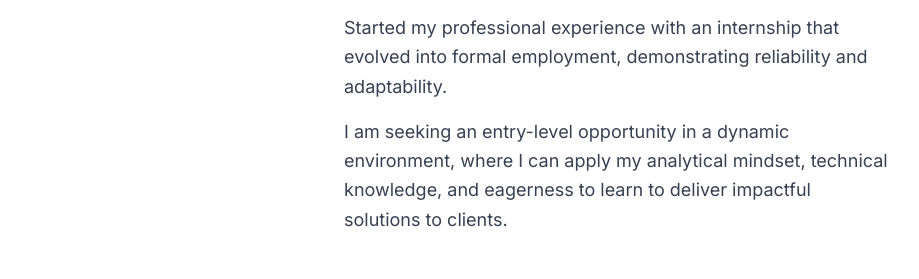
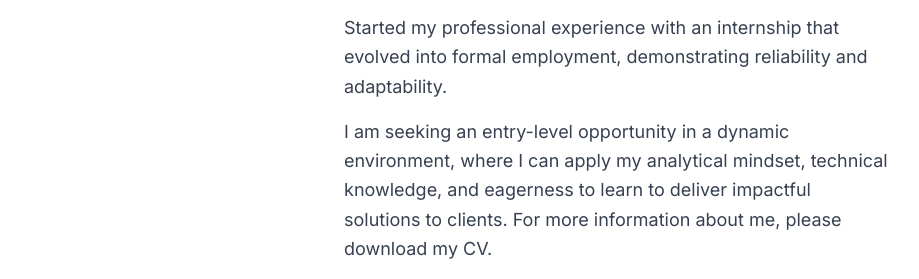
Before and after one commit to Jokerdark01/my-personal-portfolio, a plain HTML site: page index.html in a window 1280 px wide. Shown: the part 960-1239 px from the top of the page, without its empty margins (184-1103 px from the left). Drawn offline with nearby package versions, Linux system fonts and the light colour scheme.

Commit message:
index.html

```diff
--- a/index.html
+++ b/index.html
@@ -110,6 +110,7 @@
                         </p>
                         <p class="about-me-text">
                             I am seeking an entry-level opportunity in a dynamic environment, where I can apply my analytical mindset, technical knowledge, and eagerness to learn to deliver impactful solutions to clients.
+                            For more information about me, please download my CV.
                         </p>
 
                         <div id="enhanced-about-me-output" class="mt-6 p-4 bg-blue-50 rounded-lg shadow-inner hidden">
```
